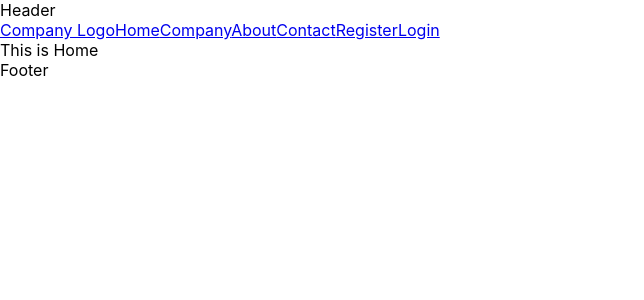
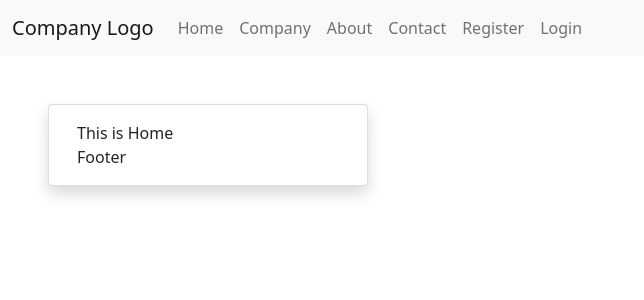
Before and after one commit to awais882s/class-07, a React (Create React App) app: page / in a window 1280 px wide. Shown: the top 300 px of the page, without its empty margins (0-644 px from the left). Built offline with nearby package versions, Linux system fonts and the light colour scheme.

Commit message:
stylings

```diff
--- a/public/index.html
+++ b/public/index.html
@@ -29,6 +29,12 @@
   <body>
     <noscript>You need to enable JavaScript to run this app.</noscript>
     <div id="root"></div>
+    <link
+      href="https://cdn.jsdelivr.net/npm/bootstrap@5.1.3/dist/css/bootstrap.min.css"
+      rel="stylesheet"
+      integrity="sha384-1BmE4kWBq78iYhFldvKuhfTAU6auU8tT94WrHftjDbrCEXSU1oBoqyl2QvZ6jIW3"
+      crossorigin="anonymous"
+    />
     <!--
       This HTML file is a template.
       If you open it directly in the browser, you will see an empty page.
--- a/src/Components/NavBar.js
+++ b/src/Components/NavBar.js
@@ -4,15 +4,54 @@ import { Link } from "react-router-dom";
 export default function NavBar() {
   return (
     <div>
-      <Link to="/">Company Logo</Link>
-      <Link to="/">Home</Link>
-      <Link to="/Company">Company</Link>
-      <Link to="/About">About</Link>
-      <Link to="/About">Contact</Link>
-      <Link to="/Register">Register</Link>
-      <Link to="/Login">Login</Link>
-
-
+      <nav class="navbar navbar-expand-lg navbar-light bg-light">
+        <div class="container-fluid">
+          <Link class="navbar-brand" to="/">
+            Company Logo
+          </Link>
+          <button
+            class="navbar-toggler"
+            type="button"
+            data-bs-toggle="collapse"
+            data-bs-target="#navbarNav"
+            aria-controls="navbarNav"
+            aria-expanded="false"
+            aria-label="Toggle navigation"
+          >
+            <span class="navbar-toggler-icon"></span>
+          </button>
+          <div class="collapse navbar-collapse" id="navbarNav">
+            <ul class="navbar-nav">
+              <li class="nav-item">
+                <Link class="nav-link" to="/">
+                  Home
+                </Link>
+              </li>
+              <li class="nav-item">
+                <Link class="nav-link" to="/Company">
+                  Company
+                </Link>
+              </li>
+              <li class="nav-item">
+                <Link class="nav-link" to="/About">
+                  About
+                </Link>
+              </li>
+              <li class="nav-item">
+                <Link class="nav-link" to="/About">
+                  Contact
+                </Link>
+              </li>
+              <li class="nav-item">
+                <Link class="nav-link" to="/Register">Register</Link>
+              </li>
+              <li class="nav-item">
+                <Link class="nav-link" to="/Login">Login</Link>
+              </li>
+            </ul>
+          </div>
+        </div>
+      </nav>
     </div>
   );
 }
--- a/src/Routing/Routing.js
+++ b/src/Routing/Routing.js
@@ -14,8 +14,10 @@ import Login from "../Pages/Login";
 export default function Routing() {
   return (
     <BrowserRouter>
-      <Header />
       <NavBar />
+      <div className="container card shadow m-5 w-25">
+        <div className="card-body">
+
           <Routes>
             <Route path="/" element={<Home />} />
             <Route path="About" element={<About />} />
@@ -26,6 +28,9 @@ export default function Routing() {
             <Route />
           </Routes>
           <Footer />
+
+        </div>
+      </div>
     </BrowserRouter>
   );
 }
```
Lines whose indentation alone changed are shown as unchanged.
